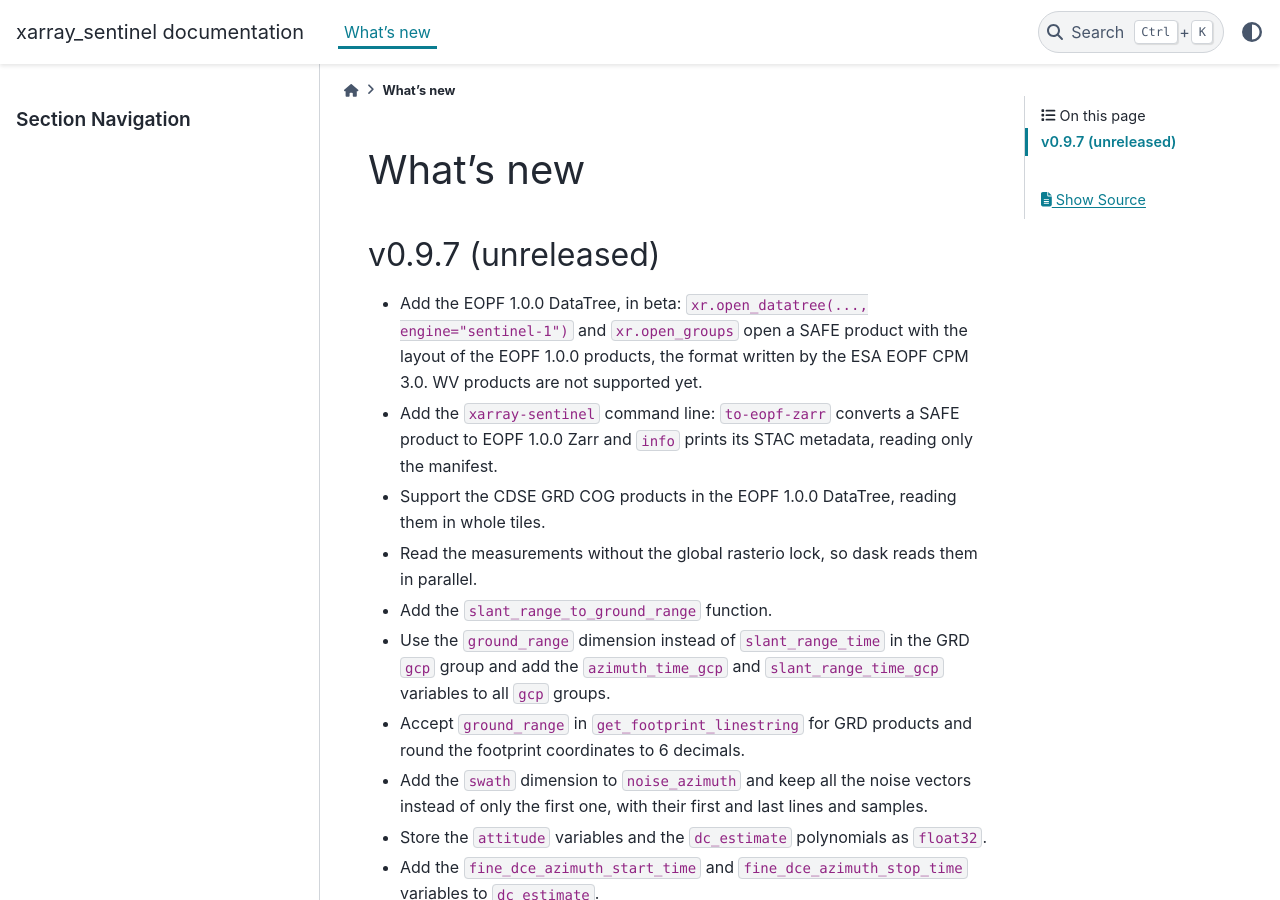
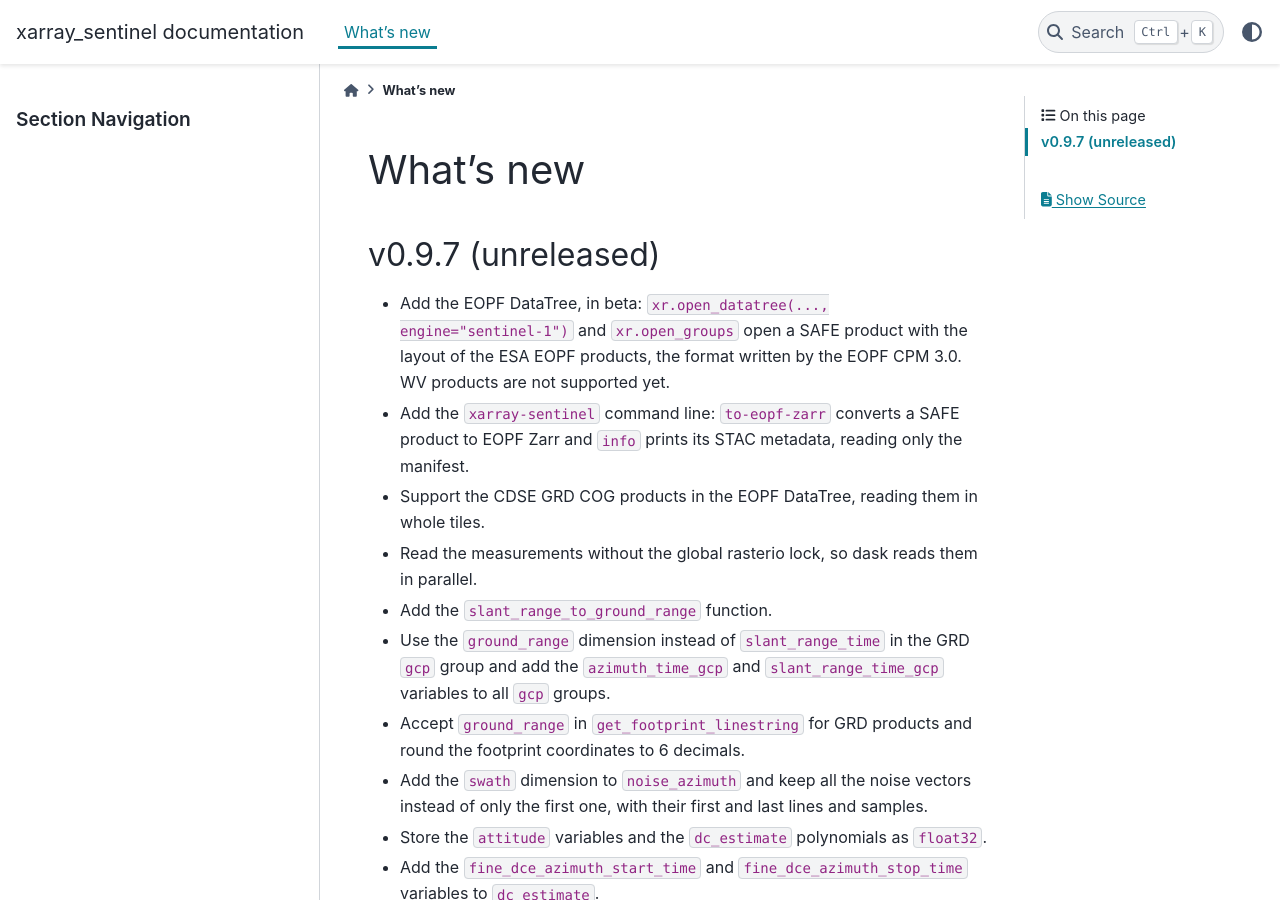
Before and after one commit to bopen/xarray-sentinel, a Sphinx documentation site: the page built from docs/whats-new.md, in a window 1280 px wide and 900 px high. Built offline with Sphinx 7.4.7 and the PyData theme 0.15.4, drawn with Linux system fonts in a browser that asks for light colours; pages that are not in the unit, such as notebooks, are missing from menus; the version number could not be read and is left out.

```diff
--- a/docs/whats-new.md
+++ b/docs/whats-new.md
@@ -2,13 +2,12 @@
 
 ## v0.9.7 (unreleased)
 
-- Add the EOPF 1.0.0 DataTree, in beta: `xr.open_datatree(..., engine="sentinel-1")` and
-  `xr.open_groups` open a SAFE product with the layout of the EOPF 1.0.0 products, the
-  format written by the ESA EOPF CPM 3.0. WV products are not supported yet.
+- Add the EOPF DataTree, in beta: `xr.open_datatree(..., engine="sentinel-1")` and
+  `xr.open_groups` open a SAFE product with the layout of the ESA EOPF products, the
+  format written by the EOPF CPM 3.0. WV products are not supported yet.
 - Add the `xarray-sentinel` command line: `to-eopf-zarr` converts a SAFE product to EOPF
-  1.0.0 Zarr and `info` prints its STAC metadata, reading only the manifest.
-- Support the CDSE GRD COG products in the EOPF 1.0.0 DataTree, reading them in whole
-  tiles.
+  Zarr and `info` prints its STAC metadata, reading only the manifest.
+- Support the CDSE GRD COG products in the EOPF DataTree, reading them in whole tiles.
 - Read the measurements without the global rasterio lock, so dask reads them in parallel.
 - Add the `slant_range_to_ground_range` function.
 - Use the `ground_range` dimension instead of `slant_range_time` in the GRD `gcp` group
```
Also changed, not shown: README.md (+66 -47 lines), docs/DATATREE.md (+5 -5 lines), 3 other files.
